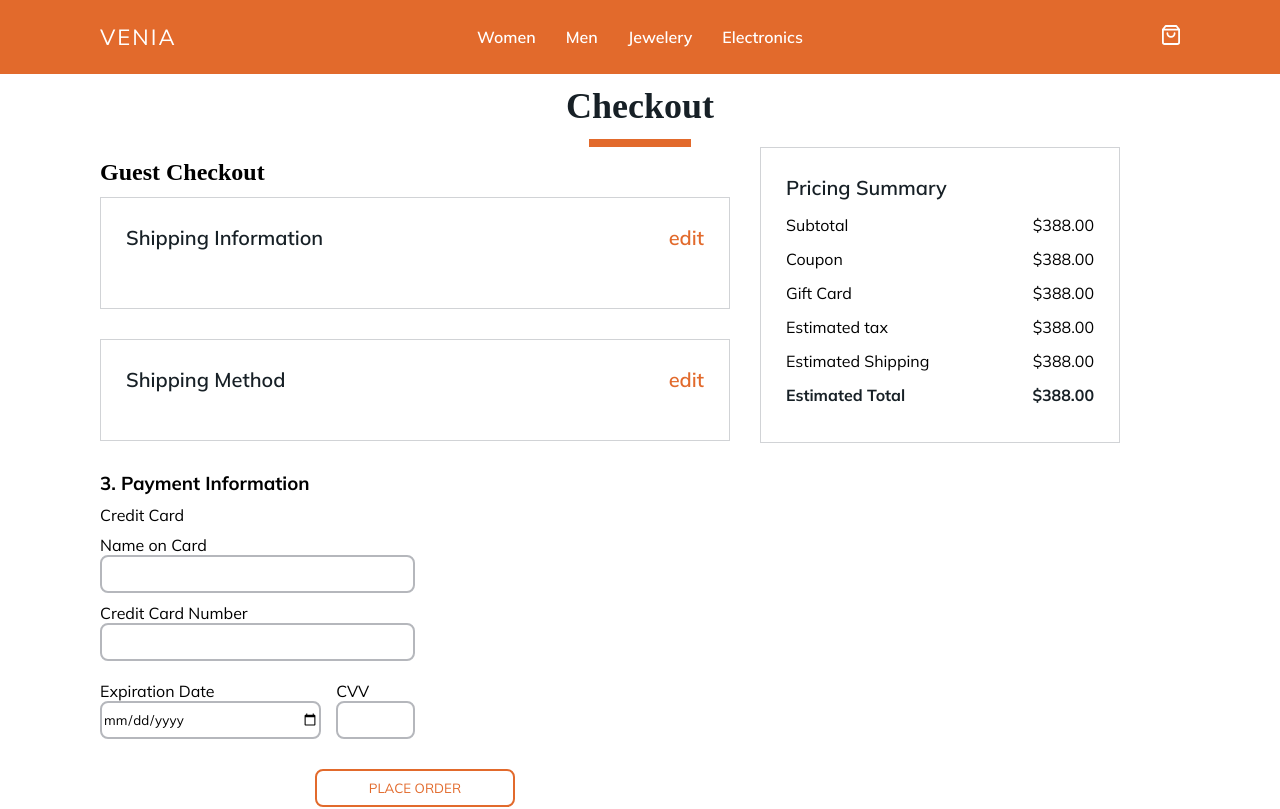
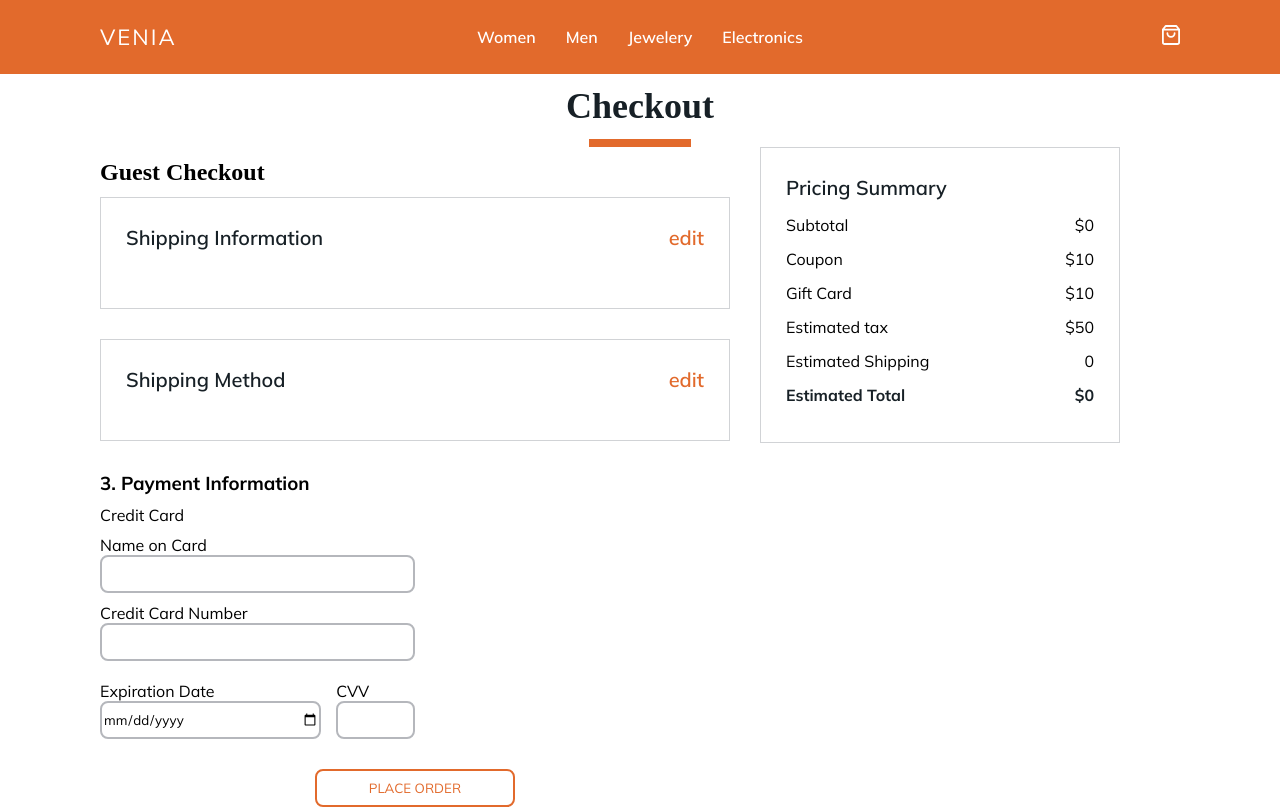
Before and after one commit to rk66777/adobecapstoneassignment, a React (Create React App) app: page /payment in a window 1280 px wide. Shown: the top 809 px of the page. Built offline with nearby package versions, Linux system fonts and the light colour scheme; a web font is replaced by a local one.

Commit message:
commit for review

```diff
--- a/src/components/Cart/cart.js
+++ b/src/components/Cart/cart.js
@@ -9,6 +9,7 @@ import { useDispatch } from 'react-redux';
 import './styles/cart.scss';
 import Quantity from "../quantity/quantity";
 import React, { useState } from "react";
+import Summary from "../Summary/summary";
 
 
 const Cart = () => {
@@ -100,15 +101,11 @@ const Cart = () => {
                             <div className="summary aem-GridColumn aem-GridColumn--phone--12 aem-GridColumn--default--4">
                                 <h5>Pricing Summary</h5>
                                 <div className="pricing-details">
-                                    <div><p>Subtotal</p><p>${subTotal}</p></div>
-                                    <div><p>Coupon</p><p>${coupon}</p></div>
-                                    <div><p>Gift Card</p><p>${gift}</p></div>
-                                    <div><p>Estimated tax</p><p>${tax}</p></div>
-                                    <div><p>Estimated Shipping</p><p>{deliveryPrice}</p></div>
-                                    <div className="pricing-total"><p>Estimated Total</p><p>${total}</p></div>
+                                    <Summary/>
                                     <div className="btn-div"><button className="checkout btn btn-primary" onClick={ () => checkout(product)}>checkout</button></div>
                                 </div>
                             </div>
+
 
 
                         </>
--- a/src/components/Checkout/chekcout.js
+++ b/src/components/Checkout/chekcout.js
@@ -4,6 +4,7 @@ import './styles/checkout.scss';
 import { checkout_action } from "../../state/action";
 import { useNavigate } from "react-router-dom";
 import { useDispatch, useSelector } from 'react-redux';
+import Summary from "../Summary/summary";
 
 const Checkout = () => {
     const { register, handleSubmit, formState: { errors } } = useForm();
@@ -124,18 +125,11 @@ const Checkout = () => {
                     <div className="summary">
                         <h5>Pricing Summary</h5>
                             {
-                                summary ? (
                                 <div className="pricing-details">
 
-                                    <div><p>Subtotal</p><p>${summary.subTotal}</p></div>
-                                    <div><p>Coupon</p><p>${summary.coupon}</p></div>
-                                    <div><p>Gift Card</p><p>${summary.gift}</p></div>
-                                    <div><p>Estimated tax</p><p>$${summary.tax}</p></div>
-                                    <div><p>Estimated Shipping</p><p>${summary.delivery}</p></div>
-                                    <div className="pricing-total"><p>Estimated Total</p><p>${summary.total}</p></div>
-                                    </div>
+                                    <Summary/>
+                                </div>
 
-                                ) : ''
                             }
 
                     </div>
--- a/src/components/Order/styles/order.scss
+++ b/src/components/Order/styles/order.scss
@@ -24,7 +24,7 @@
         font: normal normal 600 24px/30px Source Serif Pro;
     }
     .summary {
-
+        border: 0;
         h5 {
             font: var(--unnamed-font-style-normal) normal var(--unnamed-font-weight-bold) var(--unnamed-font-size-20)/var(--unnamed-line-spacing-30) var(--unnamed-font-family-muli);
             color: var(--unnamed-color-172026);
--- a/src/components/Payment/paymment.js
+++ b/src/components/Payment/paymment.js
@@ -4,6 +4,7 @@ import './styles/payment.scss';
 import { useNavigate } from "react-router-dom";
 import { useDispatch, useSelector } from 'react-redux';
 import { payment_action } from "../../state/action";
+import Summary from "../Summary/summary";
 
 
 const Payment = () => {
@@ -90,12 +91,7 @@ const Payment = () => {
                     <div className="summary">
                         <h5>Pricing Summary</h5>
                         <div className="pricing-details">
-                            <div><p>Subtotal</p><p>$388.00</p></div>
-                            <div><p>Coupon</p><p>$388.00</p></div>
-                            <div><p>Gift Card</p><p>$388.00</p></div>
-                            <div><p>Estimated tax</p><p>$388.00</p></div>
-                            <div><p>Estimated Shipping</p><p>$388.00</p></div>
-                            <div className="pricing-total"><p>Estimated Total</p><p>$388.00</p></div>
+                            <Summary/>
                         </div>
                     </div>
                 </div>
--- a/src/components/Shipping/shipping.js
+++ b/src/components/Shipping/shipping.js
@@ -4,6 +4,7 @@ import './styles/shipping.scss';
 import { useNavigate } from "react-router-dom";
 import { useDispatch, useSelector } from 'react-redux';
 import { shipping_action } from "../../state/action";
+import Summary from "../Summary/summary";
 
 
 const Shipping = () => {
@@ -74,12 +75,7 @@ const Shipping = () => {
                     <div className="summary">
                         <h5>Pricing Summary</h5>
                         <div className="pricing-details">
-                            <div><p>Subtotal</p><p>$388.00</p></div>
-                            <div><p>Coupon</p><p>$388.00</p></div>
-                            <div><p>Gift Card</p><p>$388.00</p></div>
-                            <div><p>Estimated tax</p><p>$388.00</p></div>
-                            <div><p>Estimated Shipping</p><p>$388.00</p></div>
-                            <div className="pricing-total"><p>Estimated Total</p><p>$388.00</p></div>
+                            <Summary/>
                         </div>
                     </div>
                 </div>
--- a/src/components/Summary/summary.js
+++ b/src/components/Summary/summary.js
@@ -1,4 +1,5 @@
-import React, { useState } from "react";
+import React, { useEffect, useState } from "react";
+import { useSelector } from "react-redux";
 import { quantity_action, summary_action } from "../../state/action";
 import Quantity from "../quantity/quantity";
 import './styles/summary.scss';
@@ -10,36 +11,52 @@ const Summary = () => {
     const [deliveryPrice, setDeliveryPrice] = useState(0);
     const [total, setTotal] = useState(0);
 
-    const coupon = quantity > 0 ? 100 : 0;
-    const gift = quantity > 0 ? 100 : 0;
+    const coupon = quantity > 0 ? 10 : 0;
+    const gift = quantity > 0 ? 10 : 0;
     const tax = quantity > 0 ? 50 : 0;
 
-    const updateQuantity = (value) => {
-        setQuantity(value);
-        dispatch(quantity_action(value));
-        const summary = {
-            subTotal: subTotal,
-            coupon: coupon,
-            gift: gift,
-            tax: tax,
-            deliveryPrice: deliveryPrice,
-            total: total
-        };
-        dispatch(summary_action(summary));
+    let cart = useSelector(state => state.cart.cart);
+
+    useEffect(() => {
+
+        if (cart.length) {
+            let subTotalAmount = 0;
+            let totalAmount = 0;
+            cart.forEach((product) => {
+                subTotalAmount = subTotalAmount + (product.price * quantity);
+            });
+            setSubTotal(subTotalAmount);
+            totalAmount = Math.round(subTotalAmount - coupon - gift + tax);
+            setTotal(totalAmount);
         }
+    }, [cart]);
+
+    // const updateQuantity = (value) => {
+    //     setQuantity(value);
+    //     dispatch(quantity_action(value));
+    //     const summary = {
+    //         subTotal: subTotal,
+    //         coupon: coupon,
+    //         gift: gift,
+    //         tax: tax,
+    //         deliveryPrice: deliveryPrice,
+    //         total: total
+    //     };
+    //     dispatch(summary_action(summary));
+    // }
 
     return (
-        <div className="summary aem-GridColumn aem-GridColumn--phone--12 aem-GridColumn--default--4">
-            <h5>Pricing Summary</h5>
-            <div className="pricing-details">
+        <>
+
             <div><p>Subtotal</p><p>${subTotal}</p></div>
             <div><p>Coupon</p><p>${coupon}</p></div>
             <div><p>Gift Card</p><p>${gift}</p></div>
             <div><p>Estimated tax</p><p>${tax}</p></div>
             <div><p>Estimated Shipping</p><p>{deliveryPrice}</p></div>
             <div className="pricing-total"><p>Estimated Total</p><p>${total}</p></div>
-                <div className="btn-div"><button className="checkout btn btn-primary" onClick={() => checkout(product)}>checkout</button></div>
-            </div>
-        </div>
+        </>
+
     )
 }
+
+export default Summary;
```
Lines whose indentation alone changed are shown as unchanged.
